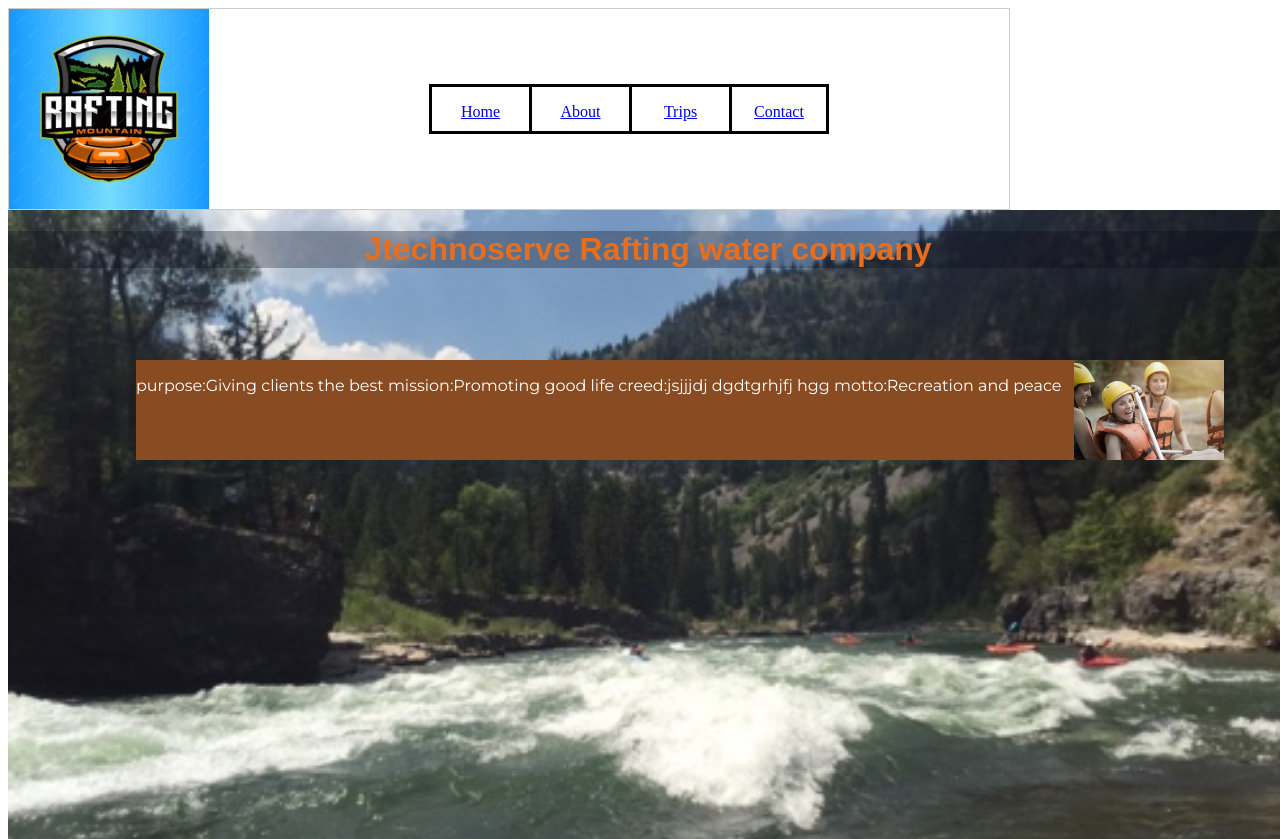
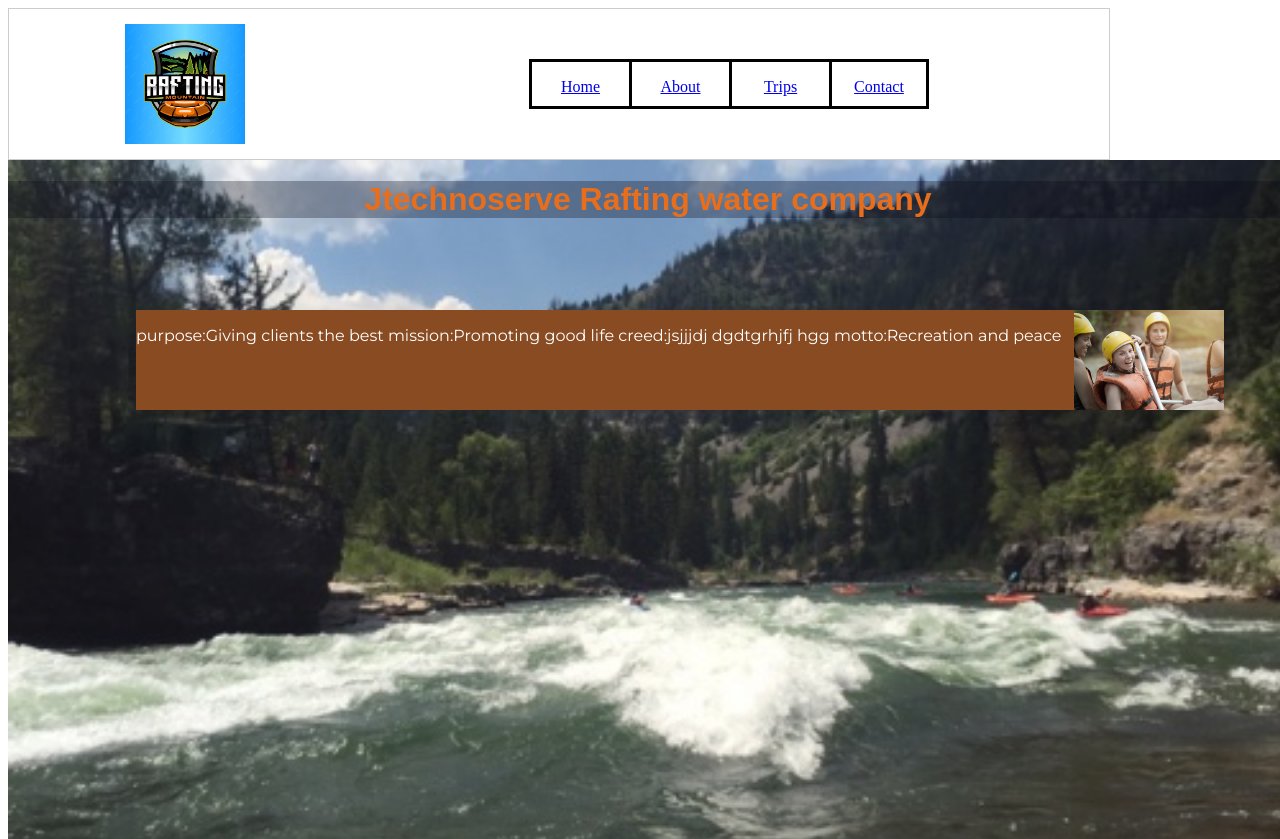
Before and after one commit to iamjackson10/wdd130, a plain HTML site: page wwr/about.html in a window 1280 px wide. Shown: the top 839 px of the page. Drawn offline with Linux system fonts and the light colour scheme; a web font is replaced by a local one.

Commit message:
correction again

```diff
--- a/wwr/styles/rafting.css
+++ b/wwr/styles/rafting.css
@@ -82,16 +82,22 @@ p {
 
    header {
     display: grid;
+    height: 150px;
     grid-template-columns: 1fr 4fr;
     align-items: center;
     border: 1px solid #ccc;
+    padding-left: 100px;
     max-width: 1000px;
     }
 
-    .logo img {
+    header img {
         margin: 0 0.25rem 0 1rem;
         height: auto;
+        width: 120px;
+
+
     }
+
 
     h1 {
         font-size: 2rem;
@@ -220,3 +226,5 @@ p {
         align-self: center;
         background-color: rgba(255,255,255, 0.01);
     }
+
+    log
```
